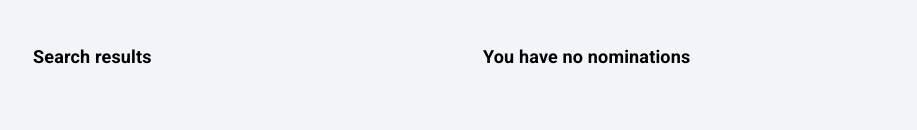
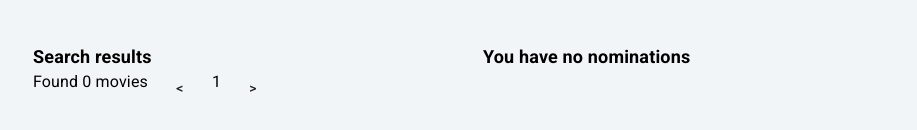
Before and after one commit to fareed-ah/Shoppies, a Next.js app in the folder client/: page / in a window 1280 px wide. Shown: the part 356-486 px from the top of the page, without its empty margins (181-1098 px from the left). Built offline with nearby package versions, Linux system fonts and the light colour scheme; a web font is replaced by a local one.

Commit message:
Add basic pagination

```diff
--- a/client/src/home/ResultsGrid.tsx
+++ b/client/src/home/ResultsGrid.tsx
@@ -1,4 +1,4 @@
-import { createStyles, makeStyles, Box, Typography } from '@material-ui/core';
+import { createStyles, makeStyles, Box, Typography, Button } from '@material-ui/core';
 import axios from 'axios';
 import React, { useEffect, useState } from 'react'
 import { DetailedMovie, SnackbarMessage } from '../types';
@@ -20,6 +20,10 @@ const useStyles = makeStyles(() =>
         body: {
             fontSize: "18px",
             fontWeight: "bold",
+        },
+        subtitle: {
+            fontSize: "16px",
+            fontWeight: "normal",
             marginBottom: 8,
         },
     }),
@@ -28,27 +32,46 @@ const useStyles = makeStyles(() =>
 export const ResultsGrid: React.FC<ResultsGridProps> = ({ searchQuery, handleNomination, canNominate, setSnackbarMessage }: ResultsGridProps) => {
     const classes = useStyles();
     const [searchResults, setSearchResults] = useState<DetailedMovie[]>([]);
+    const [totalResults, setTotalResults] = useState(0);
+    const [page, setPage] = useState(1);
 
     useEffect(() => {
         if (searchQuery == '') {
+            setSearchResults([])
             return;
         }
-        axios.get(`https://www.omdbapi.com/?apikey=dd016357&s=${searchQuery}&type=movie`)
+        axios.get(`https://www.omdbapi.com/?apikey=dd016357&s=${searchQuery}&type=movie&page=${page}`)
             .then(res => {
+                console.log(res)
                 if (res.data.Response == "True") {
                     setSearchResults(res.data.Search);
+                    setTotalResults(res.data.totalResults);
 
                 } else {
                     setSearchResults([]);
                     setSnackbarMessage({ message: res.data.Error, severity: "error" })
                 }
             })
-    }, [searchQuery]);
+    }, [searchQuery, page]);
 
+    const incrementPage = () => {
+        const totalPages = Math.ceil(totalResults / 10)
+        setPage(page => (page == totalPages ? 1 : page + 1))
+    }
+    const decrementPage = () => {
+        const totalPages = Math.ceil(totalResults / 10)
+        setPage(page => (page - 1 == 0 ? totalPages : page - 1))
+    }
 
     return (
         <Box className={classes.root}>
             <Typography className={classes.body}>{`Search results ${searchQuery != "" ? ("for \"" + searchQuery) + "\"" : ""}`}</Typography>
+            <Box hidden={totalResults == 0} display="flex" flexDirection="row">
+                <Typography className={classes.subtitle}>{`Found ${totalResults} movies`}</Typography>
+                <Button onClick={decrementPage}>{"<"}</Button>
+                <Typography className={classes.subtitle}>{page}</Typography>
+                <Button onClick={incrementPage}>{">"}</Button>
+            </Box>
             {searchResults.map((movie) => (
                 <ResultItem key={movie.imdbID} nominated={false} movie={movie} handleNomination={handleNomination} canNominate={canNominate} />
             ))}
```
